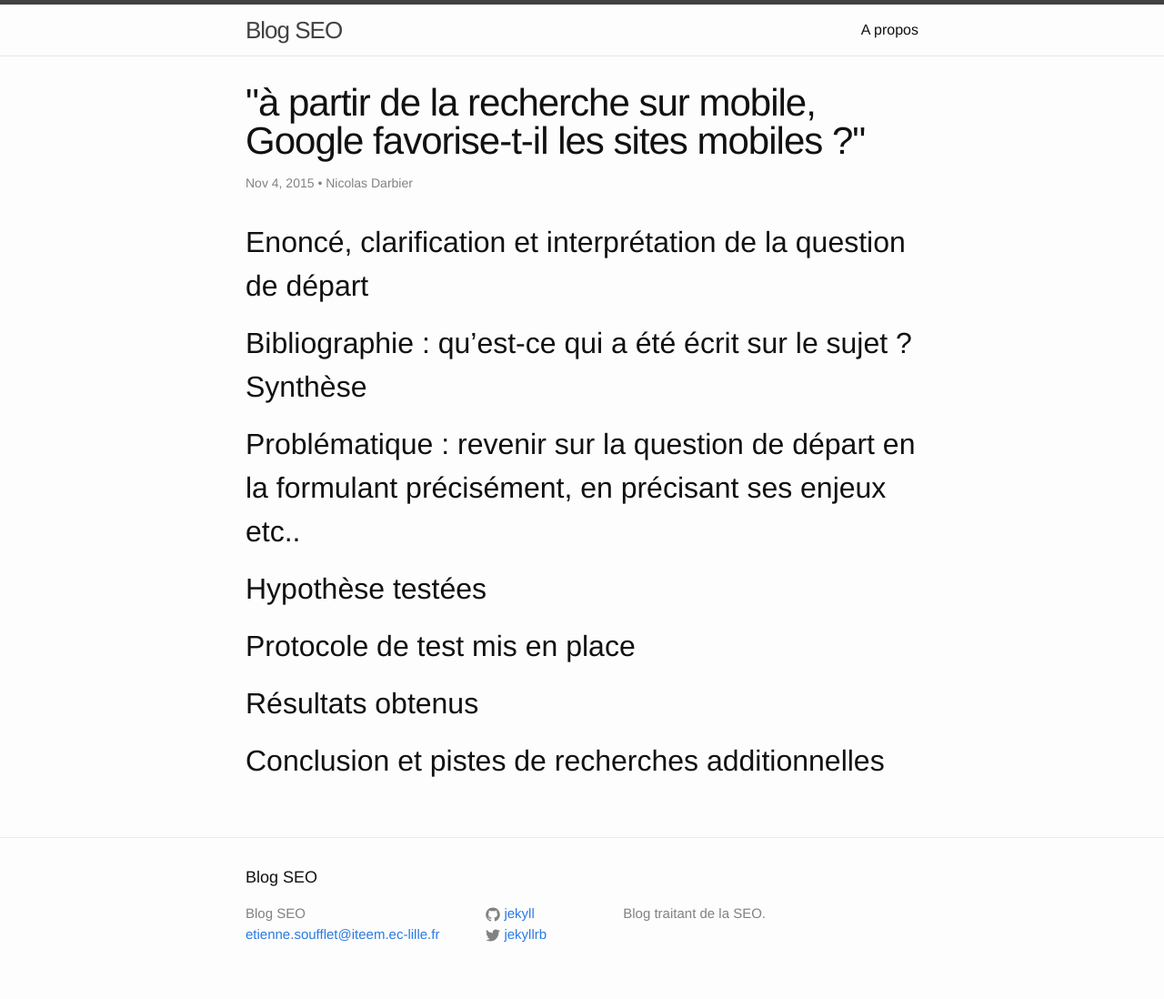
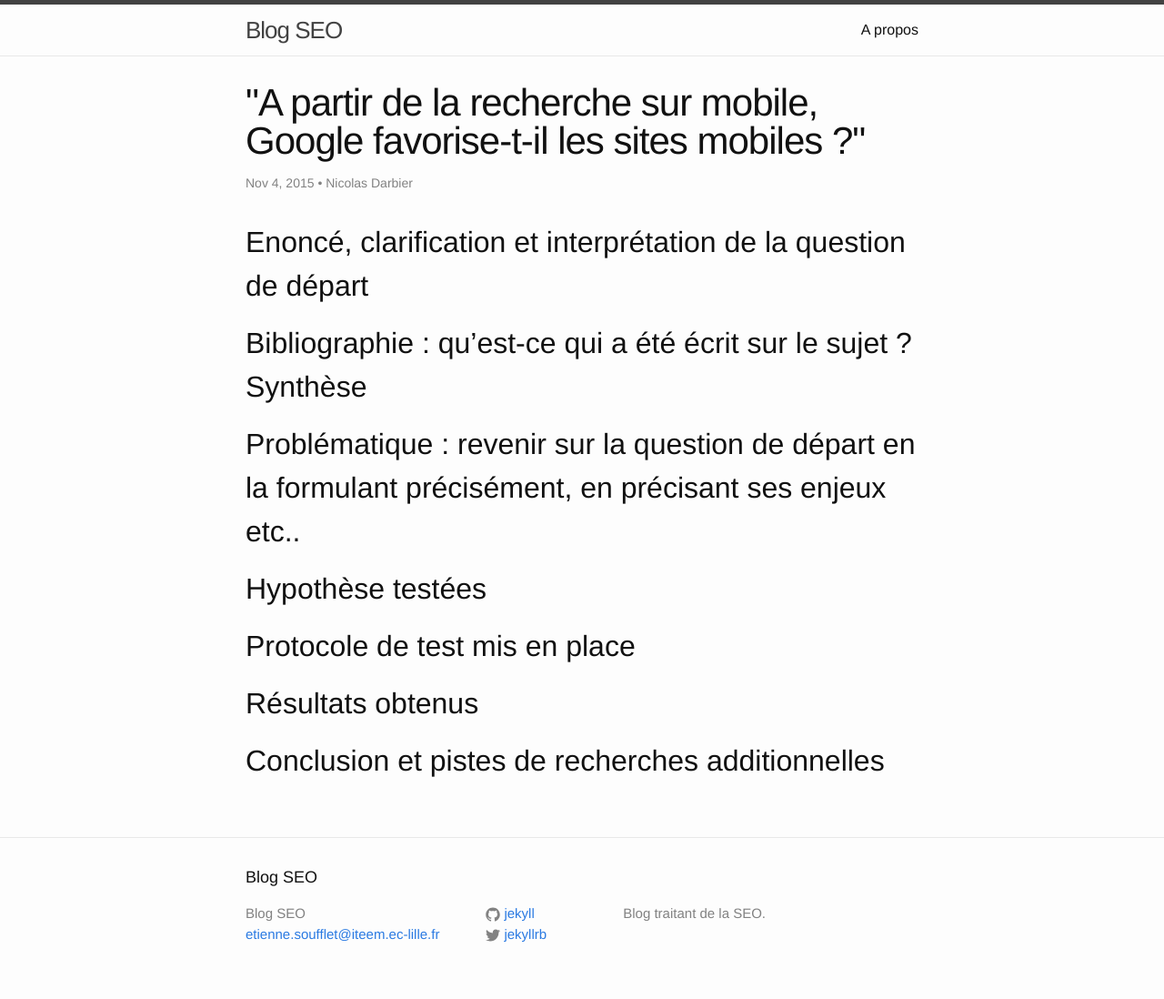
Before and after one commit to EtienneSOU/etiennesou.github.io, a Jekyll site: the page built from _posts/2015-11-04-Article3.markdown, in a window 1280 px wide. Shown: the whole page at 91% size. Built offline with Jekyll 4.4.1, drawn with Linux system fonts in a browser that asks for light colours.

```diff
--- a/_posts/2015-11-04-Article3.markdown
+++ b/_posts/2015-11-04-Article3.markdown
@@ -1,6 +1,6 @@
 ---
 layout: post
-title:  "\"à partir de la recherche sur mobile, Google favorise-t-il les sites mobiles ?\""
+title:  "\"A partir de la recherche sur mobile, Google favorise-t-il les sites mobiles ?\""
 date:   2015-11-04 13:59:39 +0100
 categories: SEO
 author: Nicolas Darbier
```
